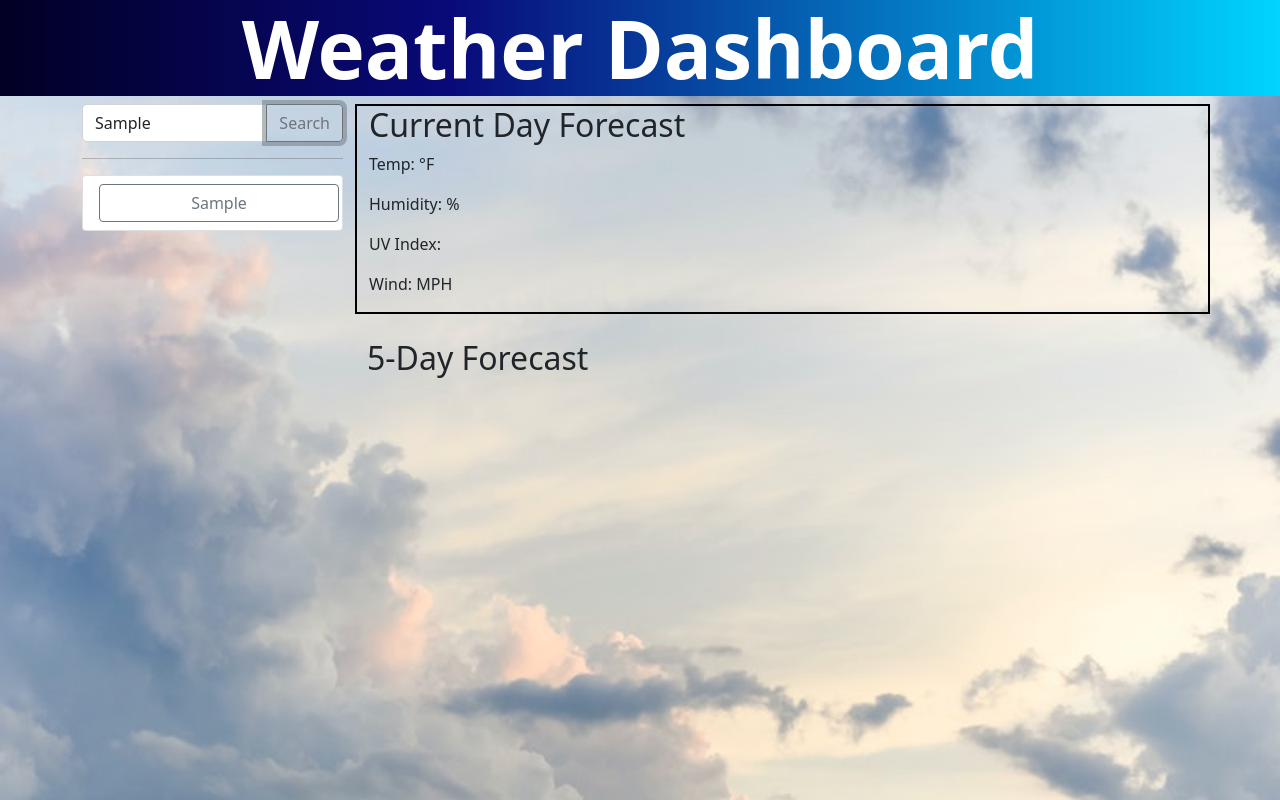
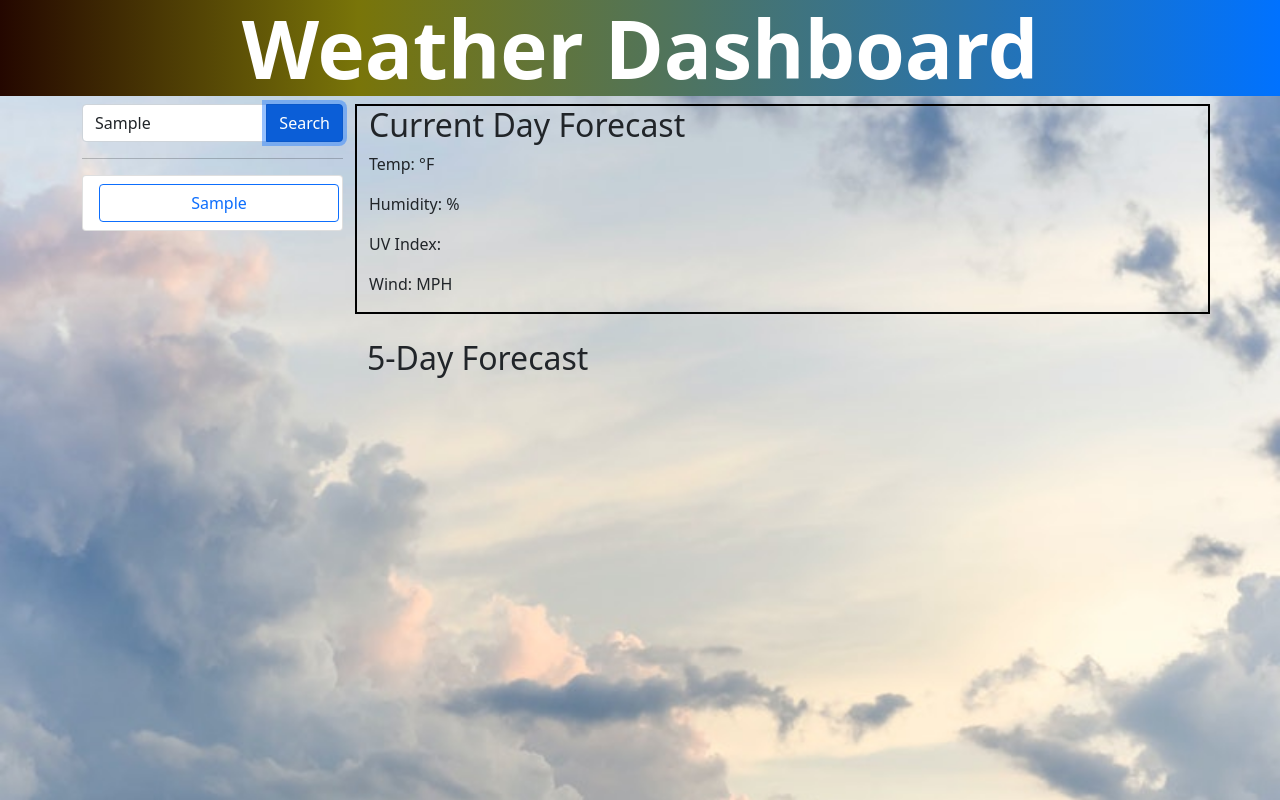
Before and after one commit to timdavidson2/06-weather-dashboard, a plain HTML site: page index.html in a window 1280 px wide. Both pictures are taken after typing "Sample" into the empty fields and a click on the button "Search". Drawn offline with nearby package versions, Linux system fonts and the light colour scheme; no server answers.

Commit message:
update colors to rainbow

```diff
--- a/index.html
+++ b/index.html
@@ -20,7 +20,7 @@
 				<div class="input-group mb-3">
 					<input type="text" id="cityInput" class="form-control" placeholder="City Name" name="cityInput"
 						aria-label="Recipient's username" aria-describedby="button-addon2">
-					<button class="btn btn-outline-secondary" id="searchBtn" type="button">Search</button>
+					<button class="btn btn-primary" id="searchBtn" type="button">Search</button>
 				</div>
 
 				<!-- History List -->
--- a/script.js
+++ b/script.js
@@ -168,7 +168,7 @@ function displayHistory(searchHistory) {
 
     listItem.appendChild(historyItem);
     listItem.classList.add("list-group-item");
-    historyItem.classList.add("btn-outline-secondary");
+    historyItem.classList.add("btn-outline-primary");
     historyItem.classList.add("btn");
     historyItem.classList.add("btn-wide");
     historyItem.classList.add("historyBtn");
--- a/style.css
+++ b/style.css
@@ -6,12 +6,12 @@ body {
 
 h1 {
   color: white;
-  background: rgb(2, 0, 36);
+  background: rgb(36, 7, 0);
   background: linear-gradient(
     90deg,
-    rgba(2, 0, 36, 1) 0%,
-    rgba(9, 9, 121, 1) 35%,
-    rgba(0, 212, 255, 1) 100%
+    rgba(36, 7, 0, 1) 0%,
+    rgba(121, 117, 9, 1) 28%,
+    rgba(0, 114, 255, 1) 100%
   );
 }
 
```
